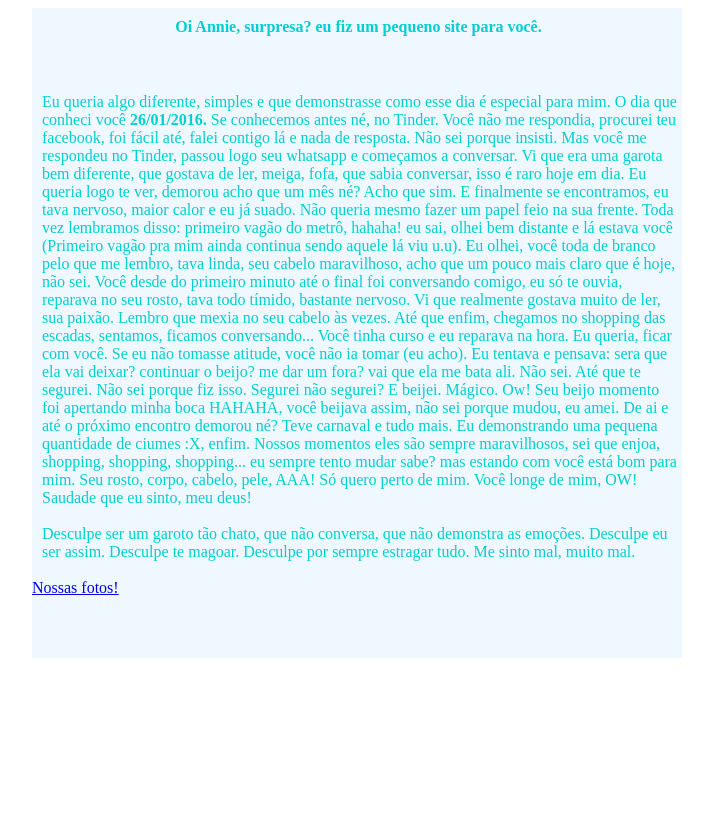
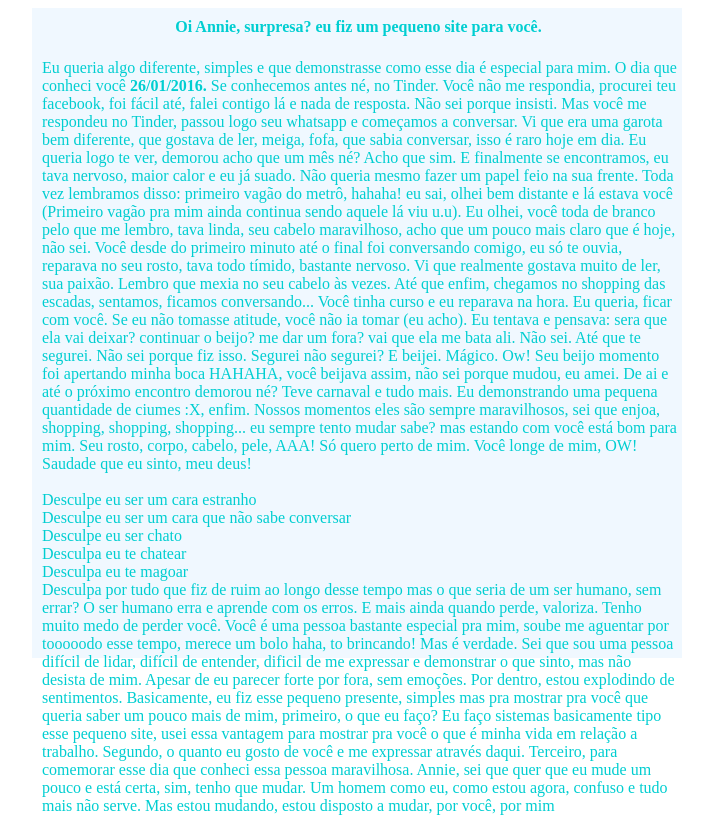
Before and after one commit to leonan2/annieminhavida, a PHP site: page / in a window 1280 px wide. Shown: the whole page, without its empty margins (326-1039 px from the left). Before the commit the page ends 658 px from the top, so only its background shows below. Run offline with PHP 8.4, Linux system fonts and the light colour scheme.

Commit message:
Update index.php

```diff
--- a/index.php
+++ b/index.php
@@ -8,7 +8,7 @@
 <div id="container">
   <div id="principal">
 
-     <h4> Oi Annie, surpresa? eu fiz um pequeno site para você. </h4> <br>
+     <h4> Oi Annie, surpresa? eu fiz um pequeno site para você. </h4>
      <p>  Eu queria algo diferente, simples e que demonstrasse
           como esse dia é especial para mim. O dia que conheci você <b>26/01/2016.</b>
           Se conhecemos antes né, no Tinder. Você não me respondia, procurei teu facebook,
@@ -33,12 +33,26 @@
           está bom para mim. Seu rosto, corpo, cabelo, pele, AAA! Só quero perto de mim. Você longe de mim, OW! Saudade
           que eu sinto, meu deus! </p>
 
-      <p> Desculpe ser um garoto tão chato, que não conversa, que não demonstra as emoções. Desculpe eu ser assim.
-          Desculpe te magoar. Desculpe por sempre estragar tudo. Me sinto mal, muito mal.
+      <p> Desculpe eu ser um cara estranho <br>
+          Desculpe eu ser um cara que não sabe conversar<br>
+          Desculpe eu ser chato<br>
+          Desculpa eu te chatear<br>
+          Desculpa eu te magoar<br>
+          Desculpa por tudo que fiz de ruim ao longo desse tempo mas o que seria de um ser humano, sem errar?
+          O ser humano erra e aprende com os erros. E mais ainda quando perde, valoriza.
+          Tenho muito medo de perder você. Você é uma pessoa bastante especial pra mim, soube me aguentar por tooooodo esse tempo,
+          merece um bolo haha, to brincando! Mas é verdade. Sei que sou uma pessoa difícil de lidar, difícil de entender, dificil
+          de me expressar e demonstrar o que sinto, mas não desista de mim. Apesar de eu parecer forte por fora, sem emoções.
+          Por dentro, estou explodindo de sentimentos. Basicamente, eu fiz esse pequeno presente, simples mas pra mostrar pra
+          você que queria saber um pouco mais de mim, primeiro, o que eu faço? Eu faço sistemas basicamente tipo esse pequeno site,
+          usei essa vantagem para mostrar pra você o que é minha vida em relação a trabalho. Segundo, o quanto eu gosto de você e
+          me expressar através daqui. Terceiro, para comemorar esse dia que conheci essa pessoa maravilhosa.
+          Annie, sei que quer que eu mude um pouco e está certa, sim, tenho que mudar. Um homem como eu, como estou agora,
+          confuso e tudo mais não serve. Mas estou mudando, estou disposto a mudar, por você, por mim
 
 
       </p>
-      <a href="fotos.php"> Nossas fotos! </a>
+
   </div>
 </div>
 
```
